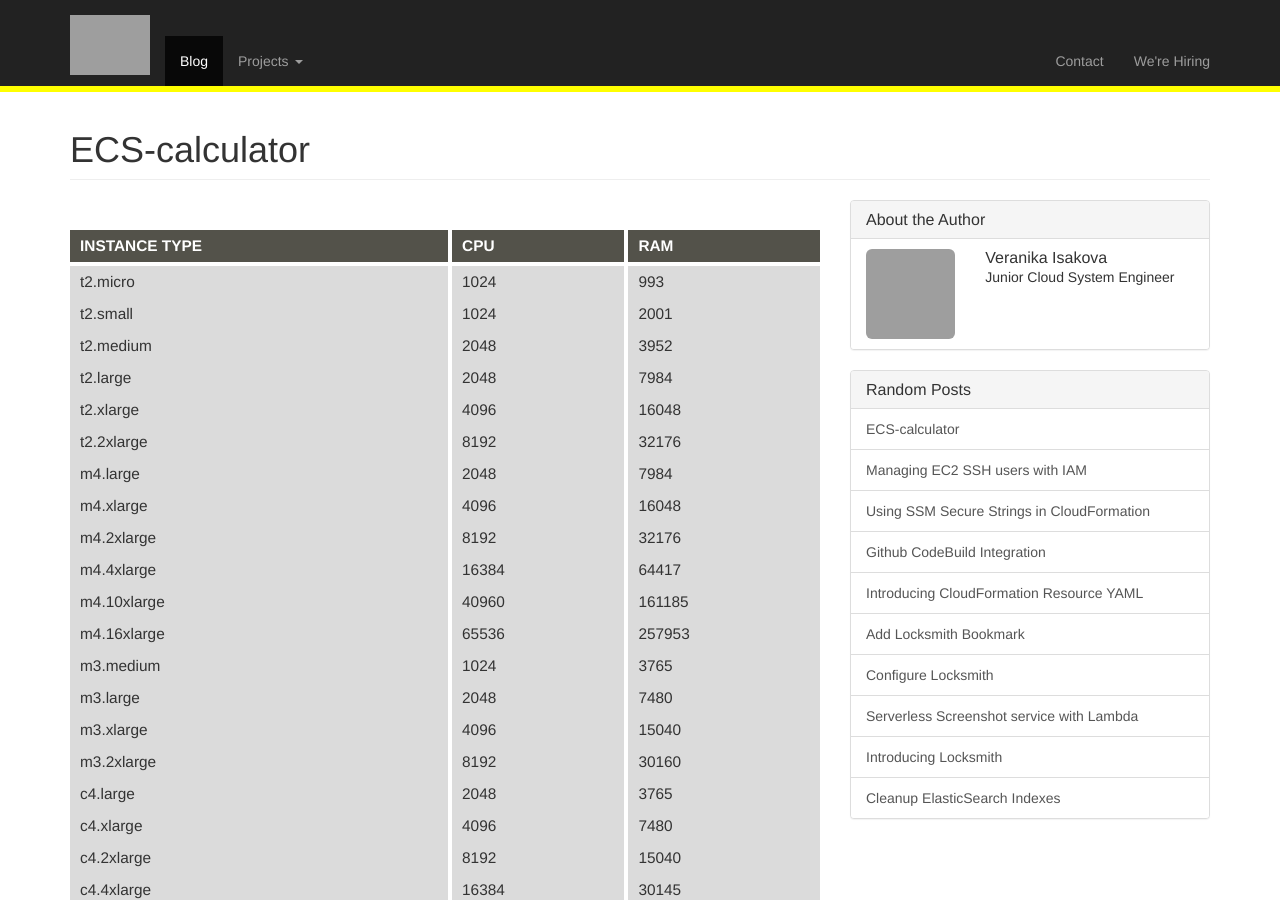
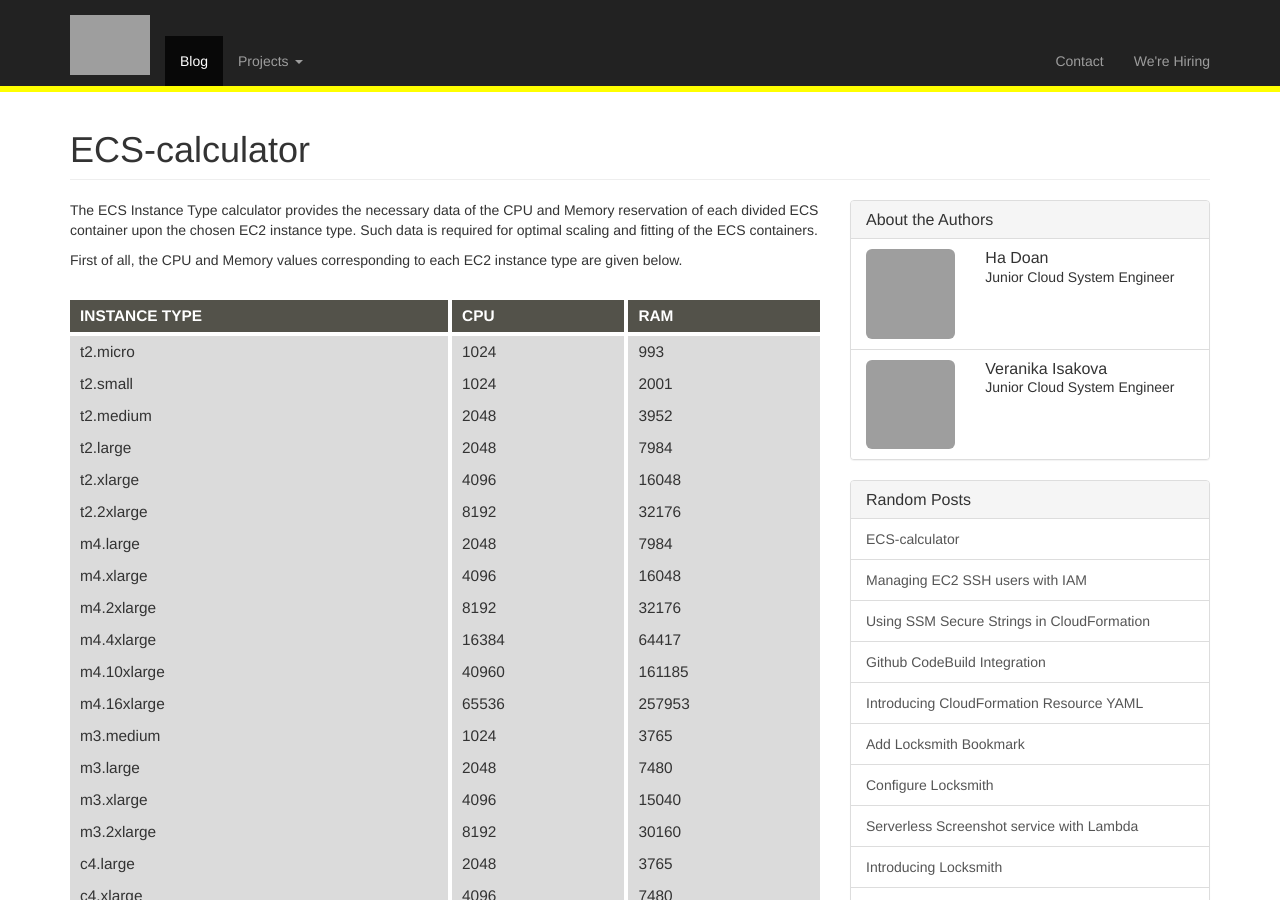
Before and after one commit to sentiampc/sentialabs.github.io, a Jekyll site: the page built from _posts/2018-05-25-ecs-calculator.md, in a window 1280 px wide and 900 px high. Built offline with Jekyll 4.4.1, drawn with Linux system fonts in a browser that asks for light colours; nearby versions of some CDN libraries; grey boxes are pictures that could not be loaded.

Commit message:
Add introduction and author info.

```diff
--- a/_data/people.yml
+++ b/_data/people.yml
@@ -25,9 +25,9 @@
   gravatar: c7eceaea7054c20ae10dcb79dad91811
   description: |
     Junior Cloud System Engineer
-- id:
+- id: hadoan
   name: Ha Doan
   email: ha.doan@sentia.com
-  gravatar:
+  gravatar: 36ac15d03ef63ce2b38a4ddf9fc1a248
   description: |
     Junior Cloud System Engineer
--- a/_posts/2018-05-25-ecs-calculator.md
+++ b/_posts/2018-05-25-ecs-calculator.md
@@ -4,8 +4,13 @@ title: ECS-calculator
 banner: /assets/posts/2018-05-25-ecs-calculator/ecs-banner.png
 author:
   - veranikaisakova
-  -
+  - hadoan
 ---
+
+The ECS Instance Type calculator provides the necessary data of the CPU and Memory reservation of each divided ECS container upon the chosen EC2 instance type. Such data is required for optimal scaling and fitting of the ECS containers.
+
+First of all, the CPU and Memory values corresponding to each EC2 instance type are given below.
+
   |Instance Type| CPU| RAM|
   |-------------|----|----|
   |t2.micro| 1024| 993|
```
